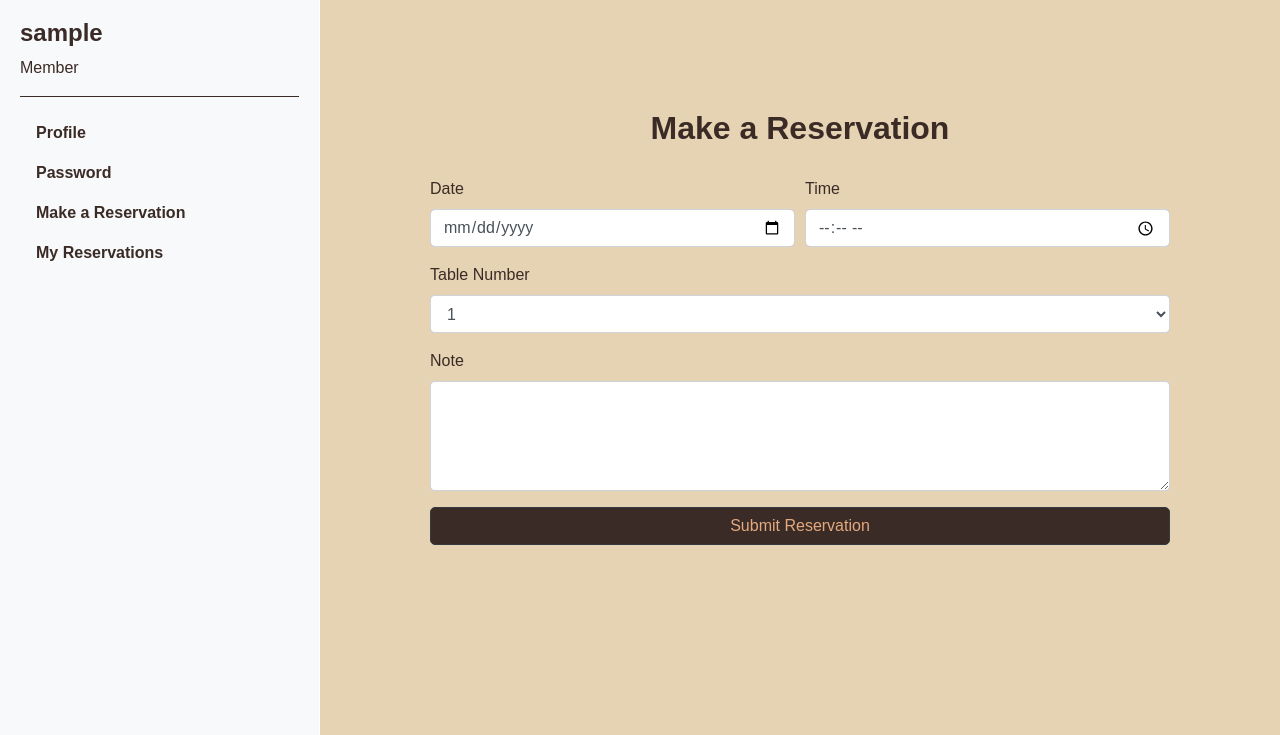
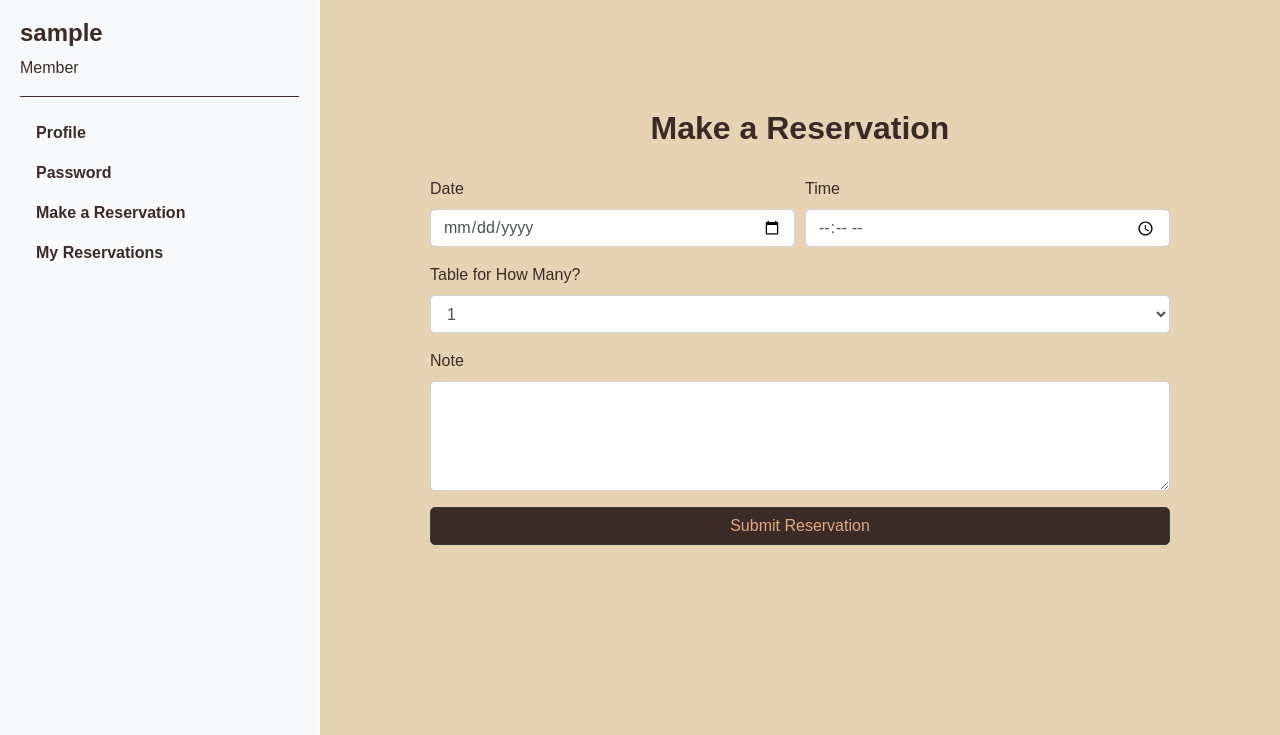
Before and after one commit to KapetBahay/KapetBahay, a PHP site: page /pages/customer/makereservation_member.php in a window 1280 px wide. Shown: the part 77-812 px from the top of the page. Run offline with PHP 8.4, Linux system fonts and the light colour scheme; the visitor is signed in with stand-in values (Sample User, id 1); data that the repository does not hold is empty; some libraries are stand-ins or nearby versions.

Commit message:
Update makereservation_member.php

```diff
--- a/kapetbahay/pages/customer/makereservation_member.php
+++ b/kapetbahay/pages/customer/makereservation_member.php
@@ -140,7 +140,7 @@ mysqli_close($con);
                             </div>
                         </div>
                         <div class="form-group">
-                            <label for="table">Table Number</label>
+                            <label for="table">Table for How Many?</label>
                             <select class="form-control" id="table" name="table" required>
                                 <?php
                                 for ($i = 1; $i <= 15; $i++) {
```
